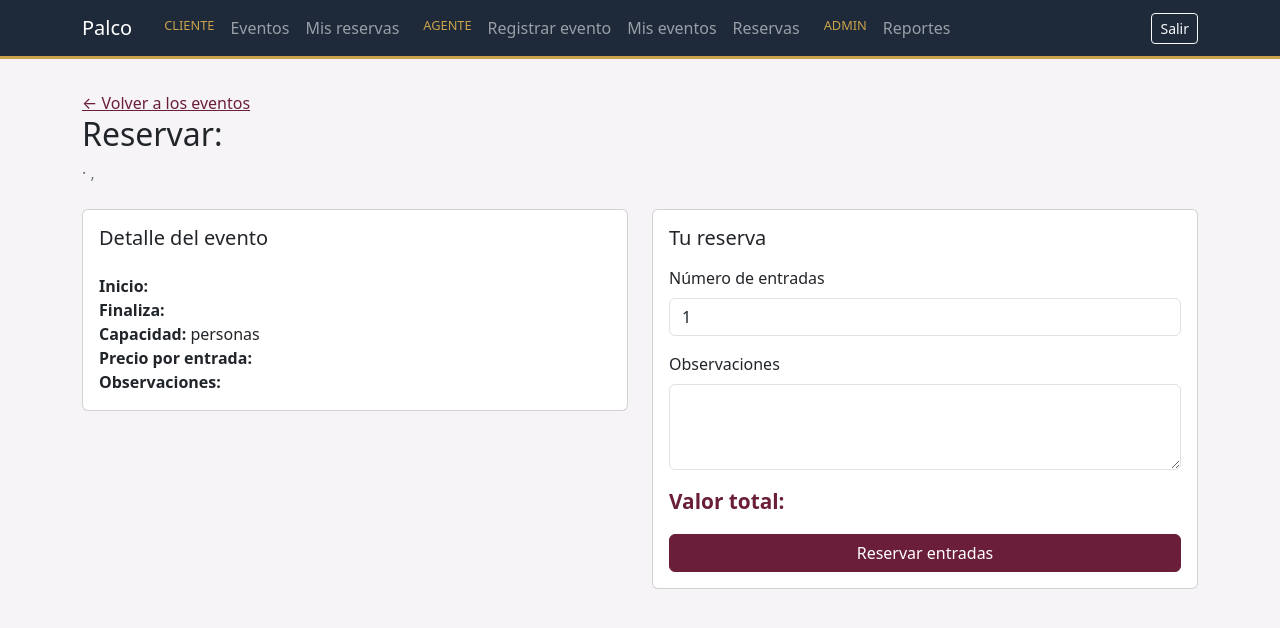
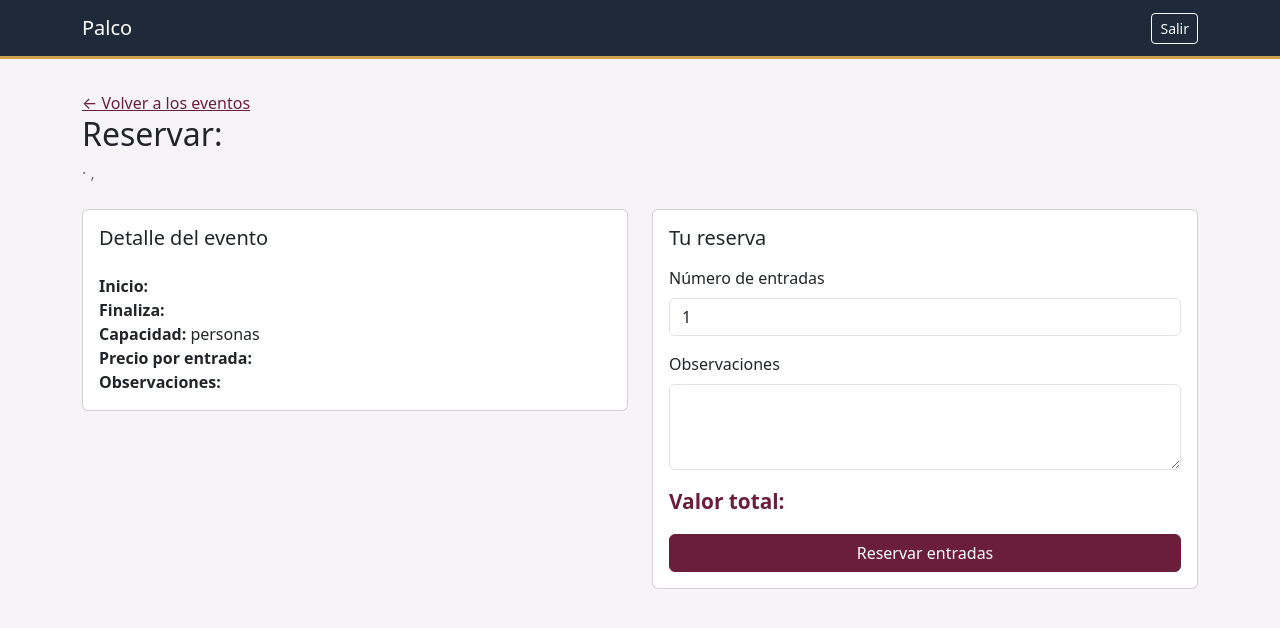
Before and after one commit to Johan-salgado/palco-frontend, an Angular app: page /cliente/reservar/1 in a window 1280 px wide. Shown: the top 628 px of the page. Built offline with nearby package versions, Linux system fonts and the light colour scheme.

Commit message:
feat: actualizar barra de navegación según el perfil

```diff
--- a/src/app/shared/navbar/navbar.component.html
+++ b/src/app/shared/navbar/navbar.component.html
@@ -1,6 +1,6 @@
 <nav class="navbar navbar-expand-lg navbar-dark barra">
   <div class="container">
-    <a class="navbar-brand" routerLink="/cliente/eventos">Palco</a>
+    <a class="navbar-brand" [routerLink]="inicio()">Palco</a>
 
     <button class="navbar-toggler" type="button" (click)="cambiarMenu()">
       <span class="navbar-toggler-icon"></span>
@@ -8,19 +8,16 @@
 
     <div class="navbar-collapse collapse" [class.show]="menuAbierto">
       <ul class="navbar-nav me-auto">
-        <li class="nav-item">
-          <span class="nav-link seccion">Cliente</span>
-        </li>
+        @if (usuario?.rol === 'cliente') {
           <li class="nav-item">
             <a class="nav-link" routerLink="/cliente/eventos" routerLinkActive="active">Eventos</a>
           </li>
           <li class="nav-item">
             <a class="nav-link" routerLink="/cliente/mis-reservas" routerLinkActive="active">Mis reservas</a>
           </li>
+        }
 
-        <li class="nav-item">
-          <span class="nav-link seccion">Agente</span>
-        </li>
+        @if (usuario?.rol === 'agente') {
           <li class="nav-item">
             <a class="nav-link" routerLink="/agente/registrar-evento" routerLinkActive="active">Registrar evento</a>
           </li>
@@ -30,16 +27,17 @@
           <li class="nav-item">
             <a class="nav-link" routerLink="/agente/reservas" routerLinkActive="active">Reservas</a>
           </li>
+        }
 
-        <li class="nav-item">
-          <span class="nav-link seccion">Admin</span>
-        </li>
+        @if (usuario?.rol === 'administrador') {
           <li class="nav-item">
             <a class="nav-link" routerLink="/admin/dashboard" routerLinkActive="active">Reportes</a>
           </li>
+        }
       </ul>
 
-      <a class="btn btn-outline-light btn-sm" routerLink="/auth/login">Salir</a>
+      <span class="navbar-text me-3">{{ usuario?.nombre }}</span>
+      <button class="btn btn-outline-light btn-sm" type="button" (click)="salir()">Salir</button>
     </div>
   </div>
 </nav>
--- a/src/app/shared/navbar/navbar.component.scss
+++ b/src/app/shared/navbar/navbar.component.scss
@@ -2,10 +2,3 @@
   background-color: #1e2a3a;
   border-bottom: 3px solid #c9a24b;
 }
-
-.seccion {
-  color: #c9a24b;
-  font-size: 0.8rem;
-  text-transform: uppercase;
-  margin-left: 0.5rem;
-}
--- a/src/app/shared/navbar/navbar.component.ts
+++ b/src/app/shared/navbar/navbar.component.ts
@@ -1,5 +1,6 @@
-import { Component } from '@angular/core';
-import { RouterLink, RouterLinkActive } from '@angular/router';
+import { Component, inject } from '@angular/core';
+import { Router, RouterLink, RouterLinkActive } from '@angular/router';
+import { AuthService } from '../../services/auth.service';
 
 @Component({
   selector: 'app-navbar',
@@ -9,9 +10,28 @@ import { RouterLink, RouterLinkActive } from '@angular/router';
   styleUrl: './navbar.component.scss',
 })
 export class NavbarComponent {
+  private authService = inject(AuthService);
+  private router = inject(Router);
+
+  usuario = this.authService.getUsuario();
   menuAbierto = false;
+
+  inicio(): string {
+    if (this.usuario?.rol === 'agente') {
+      return '/agente/eventos';
+    }
+    if (this.usuario?.rol === 'administrador') {
+      return '/admin/dashboard';
+    }
+    return '/cliente/eventos';
+  }
 
   cambiarMenu() {
     this.menuAbierto = !this.menuAbierto;
   }
+
+  salir() {
+    this.authService.cerrarSesion();
+    this.router.navigate(['/auth/login']);
+  }
 }
```
Lines whose indentation alone changed are shown as unchanged.
